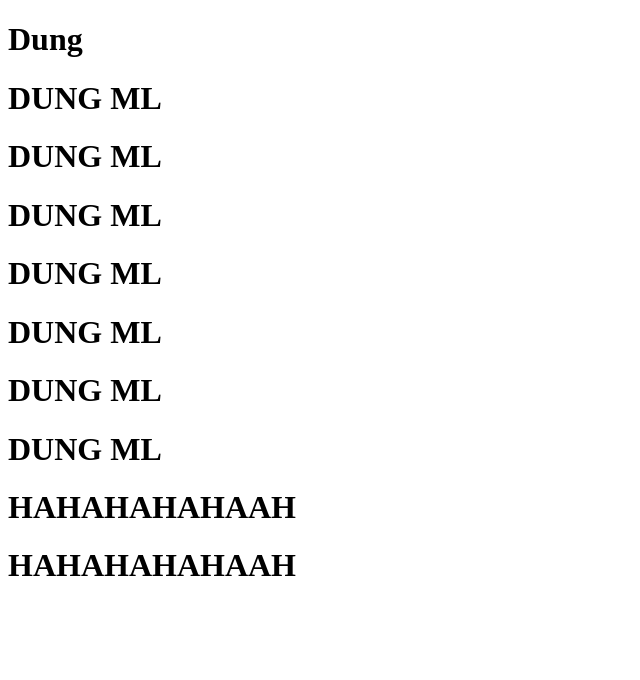
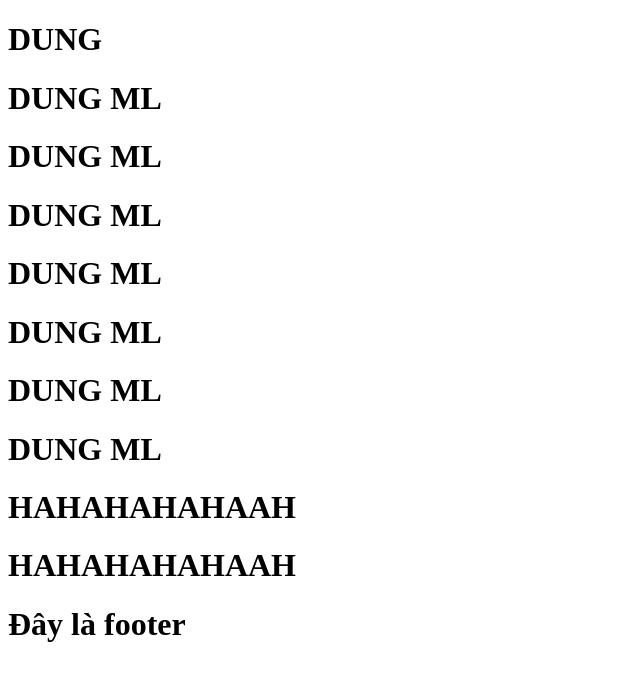
Before and after one commit to PAnhDuc/test-conflict, a plain HTML site: page index.html in a window 1280 px wide. Shown: the whole page, without its empty margins (0-640 px from the left). Drawn offline with Linux system fonts and the light colour scheme.

Commit message:
Sửa tiêu đề thành header, thêm footer

```diff
--- a/index.html
+++ b/index.html
@@ -8,7 +8,7 @@
 </head>
 
 <body>
-    <h1>Dung</h1>
+    <header><h1>DUNG</h1></header>
     <h1>DUNG ML</h1>
     <h1>DUNG ML</h1>
     <h1>DUNG ML</h1>
@@ -24,6 +24,9 @@
             </div>
         </div>
     </div>
+    <footer>
+        <h1>Đây là footer</h1>
+    </footer>
 </body>
 
 </html>
```
